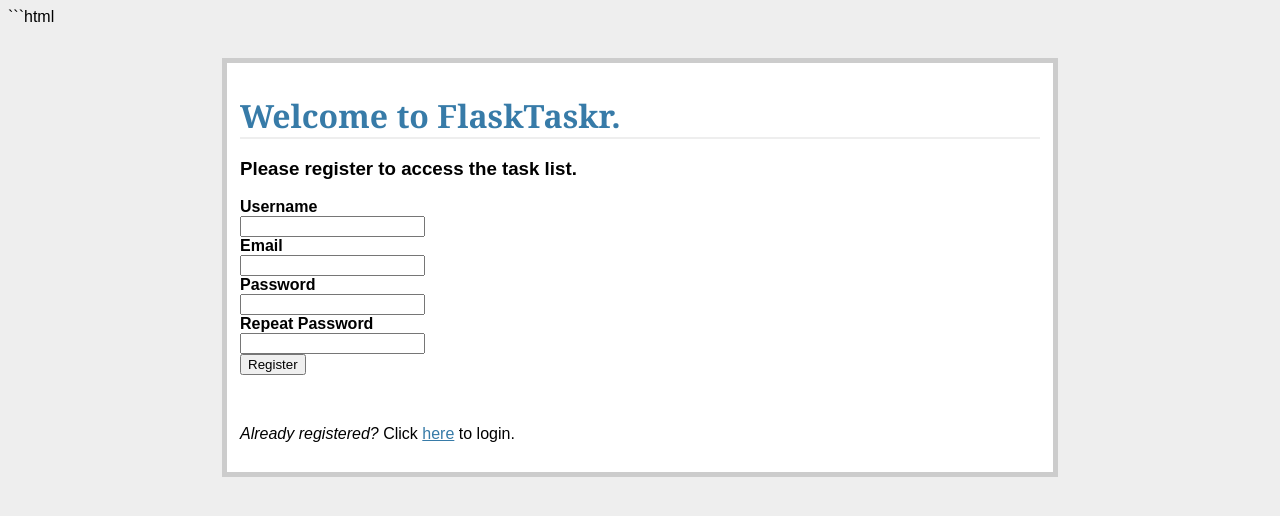
After one commit to LordNouda/FlaskTaskr, a Flask app: page /register/ in a window 1280 px wide. The commit adds this page. Shown: the top 516 px of the page. Run offline with Flask 2, Linux system fonts and the light colour scheme.

Commit message:
Added registration and login
Added registration and login to model, controller and views.

````diff
--- a/project/_config.py
+++ b/project/_config.py
@@ -4,8 +4,6 @@
 basedir = os.path.abspath(os.path.dirname(__file__))
 
 DATABASE = 'flasktaskr.db'
-USERNAME = 'admin'
-PASSWORD = 'admin'
 WTF_CSRF_ENABLED = True
 SECRET_KEY = 'V7EkUDirDgT8wSiTqmT2rPurysy9rtfE'
 
--- a/project/forms.py
+++ b/project/forms.py
@@ -1,10 +1,11 @@
 from flask_wtf import Form
-from wtforms import StringField, DateField, IntegerField, SelectField
-from wtforms.validators import DataRequired
+from wtforms import StringField, DateField, IntegerField, SelectField, \
+    PasswordField
+from wtforms.validators import DataRequired, Length, EqualTo
 
 
 class AddTaskForm(Form):
-    """Add a Form to the site."""
+    """Provide a class for the adding tasks form."""
 
     task_id = IntegerField()
     name = StringField('Task Name', validators=[DataRequired()])
@@ -21,3 +22,40 @@
         ]
     )
     status = IntegerField('Status')
+
+
+class RegisterForm(Form):
+    """Provide a class for the user registration form."""
+
+    name = StringField(
+        'Username',
+        validators=[DataRequired(), Length(min=6, max=25)]
+    )
+    email = StringField(
+        'Email',
+        validators=[DataRequired(), Length(min=6, max=40)]
+    )
+    password = PasswordField(
+        'Password',
+        validators=[DataRequired(), Length(min=6, max=25)]
+    )
+    confirm = PasswordField(
+        'Repeat Password',
+        validators=[
+            DataRequired(),
+            EqualTo('password', message='Passwords must match.')
+        ]
+    )
+
+
+class LoginForm(Form):
+    """Provide a class for the user login form."""
+
+    name = StringField(
+        'Username',
+        validators=[DataRequired()]
+    )
+    password = PasswordField(
+        'Password',
+        validators=[DataRequired()]
+    )
--- /dev/null
+++ b/project/templates/register.html
@@ -0,0 +1,35 @@
+```html
+{% extends "_base.html" %}
+{% block content %}
+
+<h1>Welcome to FlaskTaskr.</h1>
+<h3>Please register to access the task list.</h3>
+<form method="POST" action="">
+  {{ form.csrf_token }}
+  <div>
+    {{ form.name.label }}
+    {{ form.name }}
+  </div>
+  <div>
+    {{ form.email.label }}
+    {{ form.email}}
+  </div>
+  <div>
+    {{ form.password.label }}
+    {{ form.password}}
+  </div>
+  <div>
+    {{ form.confirm.label }}
+    {{ form.confirm}}
+  </div>
+  <div>
+    <input type="submit" value="Register"></p>
+  </div>
+</form>
+
+  <br>
+
+  <p><em>Already registered?</em> Click <a href="/">here</a> to login.</p>
+
+{% endblock %}
+```
--- a/project/views.py
+++ b/project/views.py
@@ -1,19 +1,31 @@
+#################
+# #  imports  # #
+#################
+
+
 from functools import wraps
-from flask import Flask, flash, redirect, render_template, request, session, \
-    url_for, g
-from forms import AddTaskForm
+from flask import Flask, flash, redirect, render_template, \
+    request, session, url_for
+from forms import AddTaskForm, RegisterForm, LoginForm
 from flask_sqlalchemy import SQLAlchemy
 
-# config
+
+################
+# #  config  # #
+################
+
 
 app = Flask(__name__)
 app.config.from_pyfile('_config.py')
 db = SQLAlchemy(app)
 
 # even with flake8 error E402 this import need to be below the "db = ..." line
-from models import Task
+from models import Task, User
 
-# helper functions
+
+#################
+# #  helpers  # #
+#################
 
 
 def login_required(test):
@@ -27,7 +39,10 @@
             return redirect(url_for('login'))
     return wrap
 
-# route handlers
+
+################
+# #  routes  # #
+################
 
 
 @app.route('/logout/')
@@ -42,16 +57,19 @@
 def login():
     """Log in a user."""
     error = None
+    form = LoginForm(request.form)
     if request.method == 'POST':
-        if request.form['username'] != app.config['USERNAME'] \
-                or request.form['password'] != app.config['PASSWORD']:
-            error = 'Invalid Credentials. Please try again.'
-            return render_template('login.html', error=error)
+        if form.validate_on_submit():
+            user = User.query.filter_by(name=request.form['name']).first()
+            if user is not None and user.password == request.form['password']:
+                session['logged_in'] = True
+                flash('Welcome!')
+                return redirect(url_for('tasks'))
+            else:
+                error = 'Invalid Credentials. Please try again.'
         else:
-            session['logged_in'] = True
-            flash('Welcome!')
-            return redirect(url_for('tasks'))
-    return render_template('login.html')
+            error = 'Both fields are required.'
+    return render_template('login.html', form=form, error=error)
 
 
 @app.route('/tasks/')
@@ -122,3 +140,22 @@
     db.session.commit()
     flash('The task was deleted. Why not add a new one?')
     return redirect(url_for('tasks'))
+
+
+@app.route('/register/', methods=['GET', 'POST'])
+def register():
+    """Register a new user."""
+    error = None
+    form = RegisterForm(request.form)
+    if request.method == 'POST':
+        if form.validate_on_submit():
+            new_user = User(
+                form.name.data,
+                form.email.data,
+                form.password.data,
+            )
+            db.session.add(new_user)
+            db.session.commit()
+            flash('Thanks for regeistering. Please login.')
+            return redirect(url_for('login'))
+    return render_template('register.html', form=form, error=error)
````
Also changed, not shown: project/db_create.py (+6 -5 lines), project/models.py (+21 -0 lines), project/templates/login.html (+20 -13 lines), project/flasktaskr.db.
